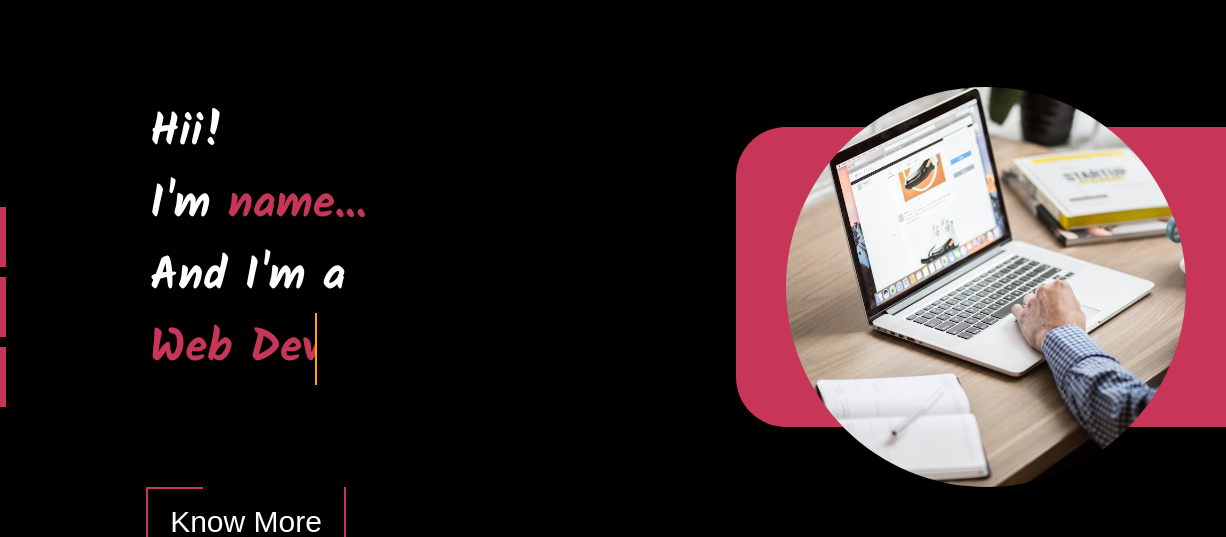
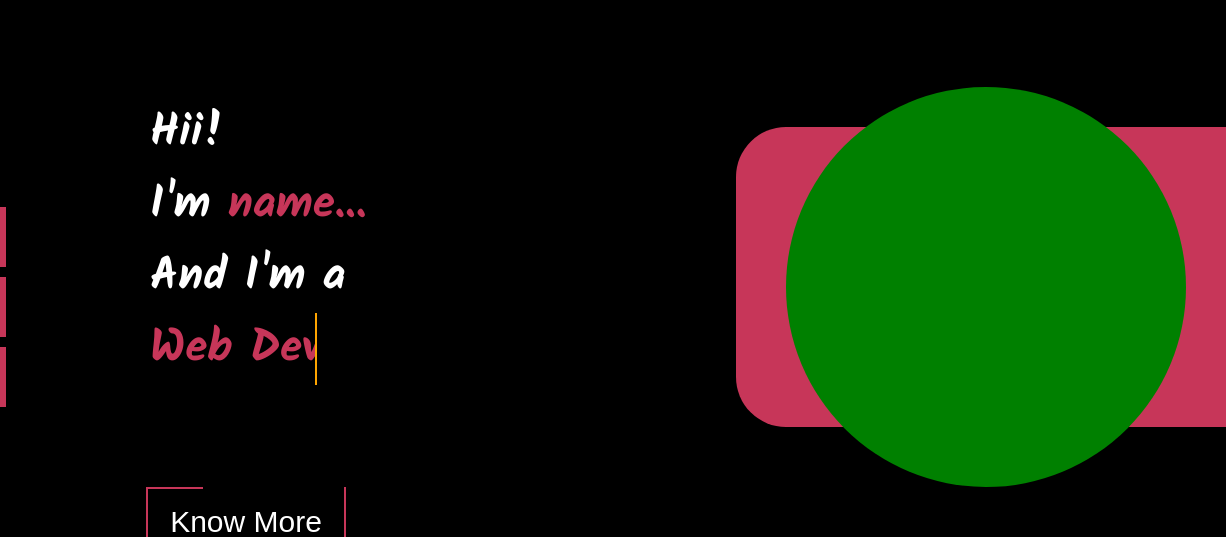
Before and after one commit to devannu/portfolio, a plain HTML site: page index.html in a window 1280 px wide. Shown: the part 143-680 px from the top of the page, 54-1280 px from the left. Drawn offline with nearby package versions, Linux system fonts and the light colour scheme.

Commit message:
Update index.html

```diff
--- a/index.html
+++ b/index.html
@@ -251,7 +251,7 @@ box-shadow: inset 5px 5px 7px #5a5a5a,
             position: absolute;
             left: 200px;
             top:90px;
-            background-image: url(photo.jpeg);
+            background-image: url(ChatGPT Image Jun 11, 2025, 09_51_05 AM.png);
             background-repeat: no-repeat;
             background-position: center;
             background-size: cover;
```
